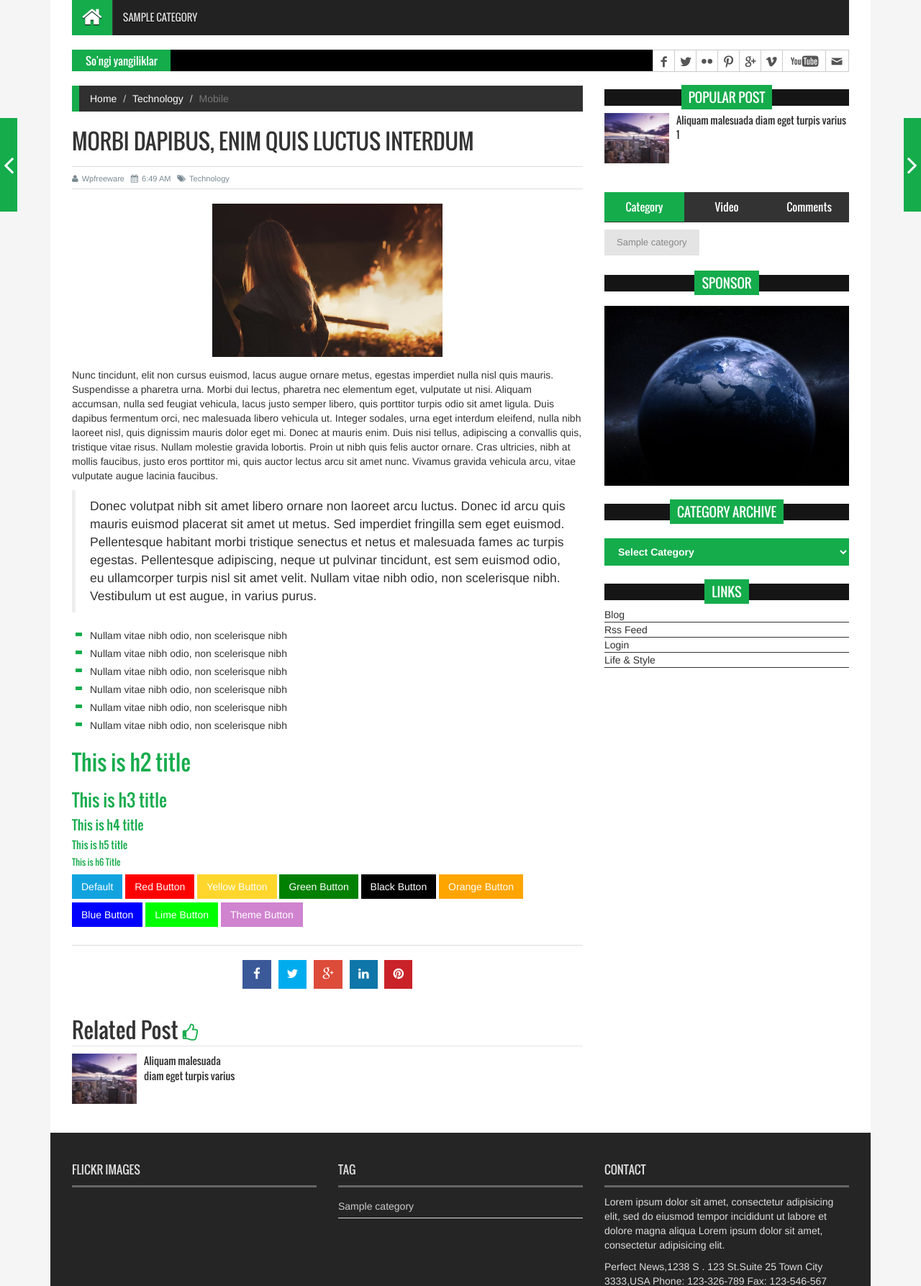
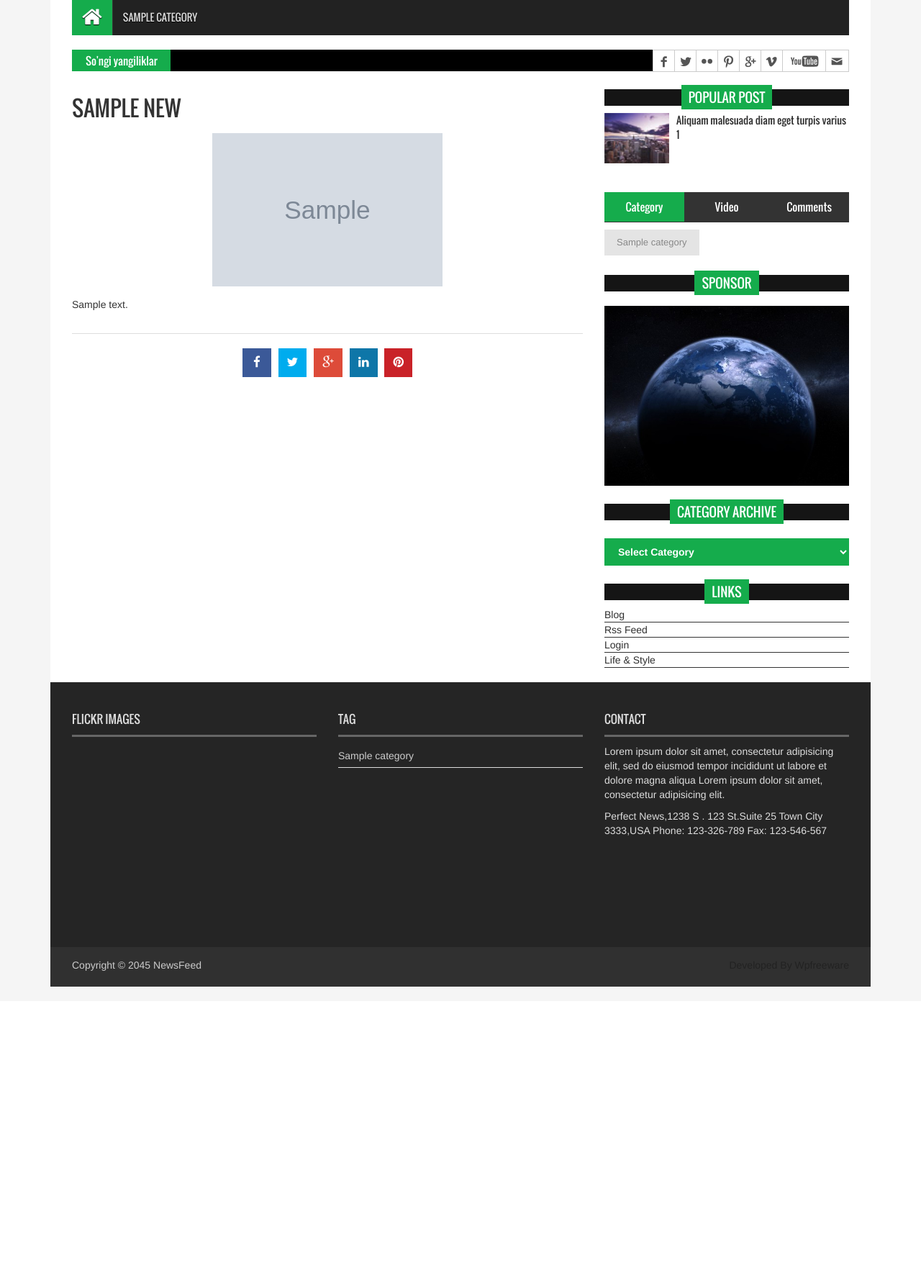
Before and after one commit to Sardorbek022/Yangiliklar, a Django app: template templates/news/news_detail.html in a window 1280 px wide. Shown: the part 171-1958 px from the top of the page at 72% size. After the commit the page ends 1542 px from the top, so only its background shows below. Run offline with Django 5.2, Linux system fonts and the light colour scheme; the template is opened without the code that fills it: values that come from a table or form of the project are taken from there, others are empty; tables that the repository leaves empty hold one stand-in row (values such as "Sample post"); grey boxes marked "Sample" are stand-in pictures; some libraries are stand-ins or nearby versions.

Commit message:
news was published in detail

```diff
--- a/templates/news/news_detail.html
+++ b/templates/news/news_detail.html
@@ -59,38 +59,11 @@
       <div class="col-lg-8 col-md-8 col-sm-8">
         <div class="left_content">
           <div class="single_page">
-            <ol class="breadcrumb">
-              <li><a href="../index.html">Home</a></li>
-              <li><a href="#">Technology</a></li>
-              <li class="active">Mobile</li>
-            </ol>
-            <h1>Morbi dapibus, enim quis luctus interdum</h1>
-            <div class="post_commentbox"> <a href="#"><i class="fa fa-user"></i>Wpfreeware</a> <span><i class="fa fa-calendar"></i>6:49 AM</span> <a href="#"><i class="fa fa-tags"></i>Technology</a> </div>
-            <div class="single_page_content"> <img class="img-center" src="{% static 'news/images/single_post_img.jpg' %}" alt="">
-              <p>Nunc tincidunt, elit non cursus euismod, lacus augue ornare metus, egestas imperdiet nulla nisl quis mauris. Suspendisse a pharetra urna. Morbi dui lectus, pharetra nec elementum eget, vulputate ut nisi. Aliquam accumsan, nulla sed feugiat vehicula, lacus justo semper libero, quis porttitor turpis odio sit amet ligula. Duis dapibus fermentum orci, nec malesuada libero vehicula ut. Integer sodales, urna eget interdum eleifend, nulla nibh laoreet nisl, quis dignissim mauris dolor eget mi. Donec at mauris enim. Duis nisi tellus, adipiscing a convallis quis, tristique vitae risus. Nullam molestie gravida lobortis. Proin ut nibh quis felis auctor ornare. Cras ultricies, nibh at mollis faucibus, justo eros porttitor mi, quis auctor lectus arcu sit amet nunc. Vivamus gravida vehicula arcu, vitae vulputate augue lacinia faucibus.</p>
-              <blockquote> Donec volutpat nibh sit amet libero ornare non laoreet arcu luctus. Donec id arcu quis mauris euismod placerat sit amet ut metus. Sed imperdiet fringilla sem eget euismod. Pellentesque habitant morbi tristique senectus et netus et malesuada fames ac turpis egestas. Pellentesque adipiscing, neque ut pulvinar tincidunt, est sem euismod odio, eu ullamcorper turpis nisl sit amet velit. Nullam vitae nibh odio, non scelerisque nibh. Vestibulum ut est augue, in varius purus. </blockquote>
-              <ul>
-                <li>Nullam vitae nibh odio, non scelerisque nibh</li>
-                <li>Nullam vitae nibh odio, non scelerisque nibh</li>
-                <li>Nullam vitae nibh odio, non scelerisque nibh</li>
-                <li>Nullam vitae nibh odio, non scelerisque nibh</li>
-                <li>Nullam vitae nibh odio, non scelerisque nibh</li>
-                <li>Nullam vitae nibh odio, non scelerisque nibh</li>
-              </ul>
-              <h2>This is h2 title</h2>
-              <h3>This is h3 title</h3>
-              <h4>This is h4 title</h4>
-              <h5>This is h5 title</h5>
-              <h6>This is h6 Title</h6>
-              <button class="btn default-btn">Default</button>
-              <button class="btn btn-red">Red Button</button>
-              <button class="btn btn-yellow">Yellow Button</button>
-              <button class="btn btn-green">Green Button</button>
-              <button class="btn btn-black">Black Button</button>
-              <button class="btn btn-orange">Orange Button</button>
-              <button class="btn btn-blue">Blue Button</button>
-              <button class="btn btn-lime">Lime Button</button>
-              <button class="btn btn-theme">Theme Button</button>
+
+            <h1>{{news_detail.title}}</h1>
+            {% comment %} <div class="post_commentbox"> <a href="#"><i class="fa fa-user"></i>Wpfreeware</a> <span><i class="fa fa-calendar"></i>6:49 AM</span> <a href="#"><i class="fa fa-tags"></i>Technology</a> </div> {% endcomment %}
+            <div class="single_page_content"> <img class="img-center" src="{{news_detail.image.url}}" alt="">
+              <p>{{news_detail.body}}</p>
             </div>
             <div class="social_link">
               <ul class="sociallink_nav">
@@ -102,29 +75,12 @@
               </ul>
             </div>
             <div class="related_post">
-              <h2>Related Post <i class="fa fa-thumbs-o-up"></i></h2>
-              <ul class="spost_nav wow fadeInDown animated">
-
-                <li>
-                  <div class="media"> <a class="media-left" href="single_page.html"> <img src="{% static 'news/images/post_img1.jpg' %}" alt=""> </a>
-                    <div class="media-body"> <a class="catg_title" href="single_page.html"> Aliquam malesuada diam eget turpis varius</a> </div>
-                  </div>
-                </li>
-
-              </ul>
+              {% comment %} comments {% endcomment %}
             </div>
           </div>
         </div>
       </div>
-      <nav class="nav-slit"> <a class="prev" href="#"> <span class="icon-wrap"><i class="fa fa-angle-left"></i></span>
-        <div>
-          <h3>City Lights</h3>
-          <img src="{% static 'news/images/post_img1.jpg' %}" alt=""/> </div>
-        </a> <a class="next" href="#"> <span class="icon-wrap"><i class="fa fa-angle-right"></i></span>
-        <div>
-          <h3>Street Hills</h3>
-          <img src="{% static 'news/images/post_img1.jpg' %}" alt=""/> </div>
-        </a> </nav>
+
 {% endblock content %}
 
 {% block content2 %}
```
